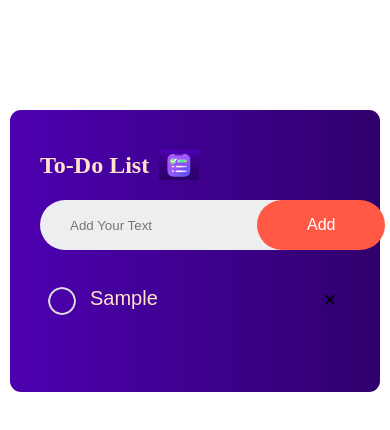
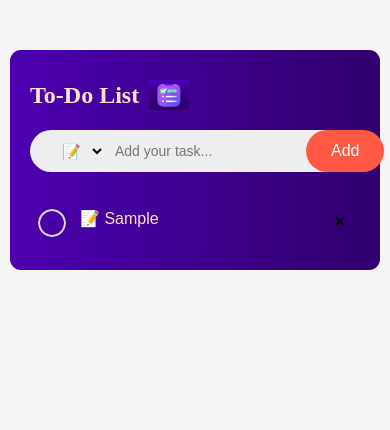
Before and after one commit to Aryankarale1/To-Do-List-APP, a plain HTML site: page index.html in a window 390 px wide. Both pictures are taken after typing "Sample" into the empty fields and a click on the button "Add". Drawn offline with Linux system fonts and the light colour scheme.

Commit message:
Add emoji Feature

```diff
--- a/List.js
+++ b/List.js
@@ -1,19 +1,27 @@
 const inputBox = document.getElementById("input-box");
 const list = document.getElementById("list-container");
+const emojiPicker = document.getElementById("emoji-picker");
 
 function Addtask() {
-    if (inputBox.value === ''){
-        alert("you must write something")
+
+    const taskText = inputBox.value.trim();
+
+    if (taskText === '') {
+        alert("You must write something!");
+        return;
     }
-    else {
-        let li = document.createElement("li");
-        li.innerHTML= inputBox.value;
-        list.appendChild(li);
-        let span = document.createElement("span");
-        span.innerHTML = "\u00d7";
-        li.appendChild(span);
-    }
+
+    let li = document.createElement("li");
+    li.textContent = `${emojiPicker.value} ${taskText}`;
+
+    let span = document.createElement("span");
+    span.textContent = "\u00d7";
+
+    li.appendChild(span);
+    list.appendChild(li);
+
     inputBox.value = "";
+
     saveData();
 }
 
--- a/index.html
+++ b/index.html
@@ -11,9 +11,29 @@
         <div class="box">
             <h2>To-Do List <img src="images/icon.jpg"></h2>
             <div id="row">
-            <input type="text" placeholder="Add Your Text" id="input-box">
-            <button onclick="Addtask()">Add</button>
-        </div>
+
+    <select id="emoji-picker" aria-label="Choose task emoji">
+        <option value="📝">📝</option>
+        <option value="📚">📚</option>
+        <option value="💻">💻</option>
+        <option value="🎯">🎯</option>
+        <option value="🏋️">🏋️</option>
+        <option value="🛒">🛒</option>
+        <option value="❤️">❤️</option>
+        <option value="🔥">🔥</option>
+        <option value="🎨">🎨</option>
+        <option value="💡">💡</option>
+        <option value="✈️">✈️</option>
+        <option value="🍕">🍕</option>
+    </select>
+
+    <input type="text"
+        placeholder="Add your task..."
+        id="input-box">
+
+    <button onclick="Addtask()">Add</button>
+
+</div>
         <ul id="list-container">
            <!--<li class="checked">Task 1</li>
             <li>Task 2</li>
--- a/style.css
+++ b/style.css
@@ -10,7 +10,7 @@
 .container {
     width:100%;
     min-height:100vh;
-    background-color: F6F5F5;
+    background-color: #F6F5F5;
     padding: 10px;
 }
 .box {
@@ -54,7 +54,7 @@
     outline:none;
     background: transparent;
     padding: 10px;
-    font-weight: 14px;
+    font-size: 14px;
 }
 
 button {
@@ -66,6 +66,11 @@ button {
     font-size: 16px;
     cursor:pointer;
     border-radius: 40px;
+}
+
+button:hover {
+    background: #e64a38;
+    transition: 0.3s;
 }
 
 ul li{
@@ -117,3 +122,32 @@ ul li span:hover {
     background:#edeef0;
     border-radius: 40px;
 }
+
+#emoji-picker {
+    border: none;
+    outline: none;
+    background: transparent;
+    font-size: 15px;
+    cursor: pointer;
+    padding: 8px;
+    border-radius: 40%;
+}
+
+#emoji-picker:hover {
+    background: #ddd;
+}
+
+@media (max-width: 600px) {
+    .box {
+        padding: 30px 20px;
+        margin: 40px auto;
+    }
+
+    button {
+        padding: 12px 25px;
+    }
+
+    ul li {
+        font-size: 16px;
+    }
+}
```
